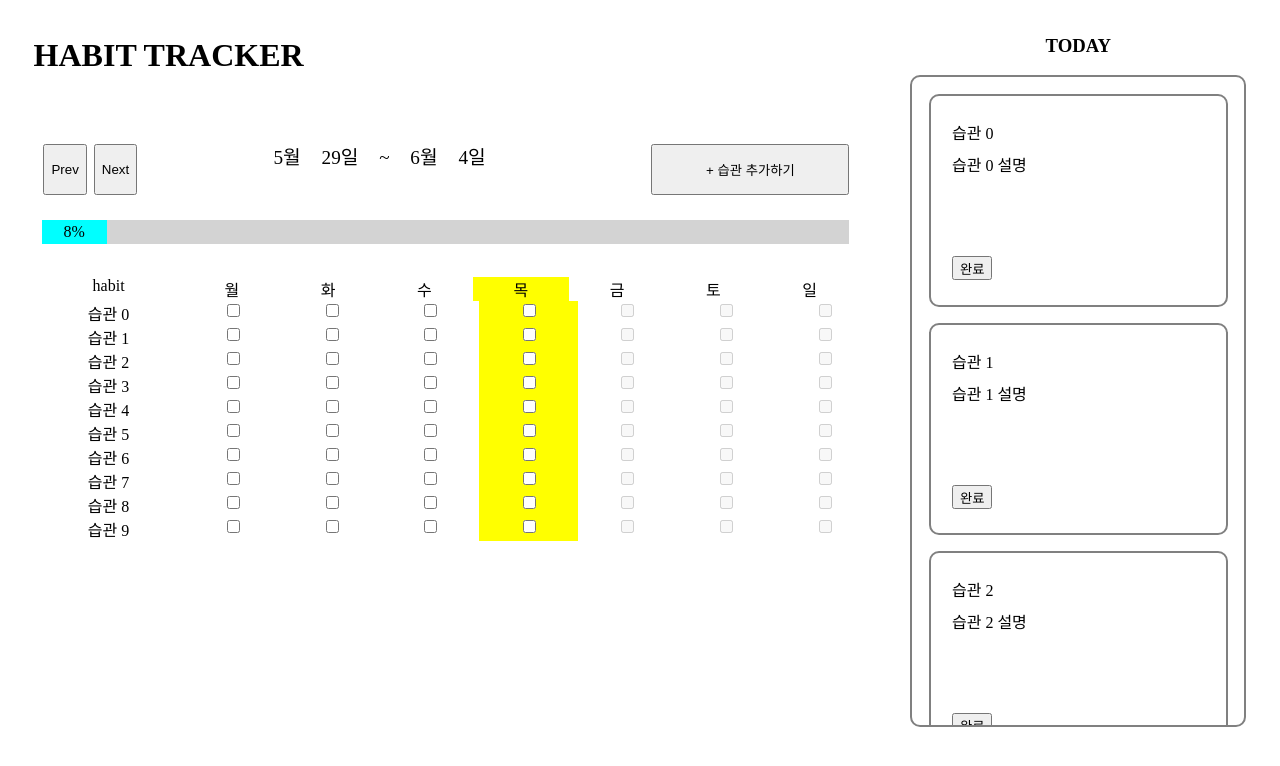
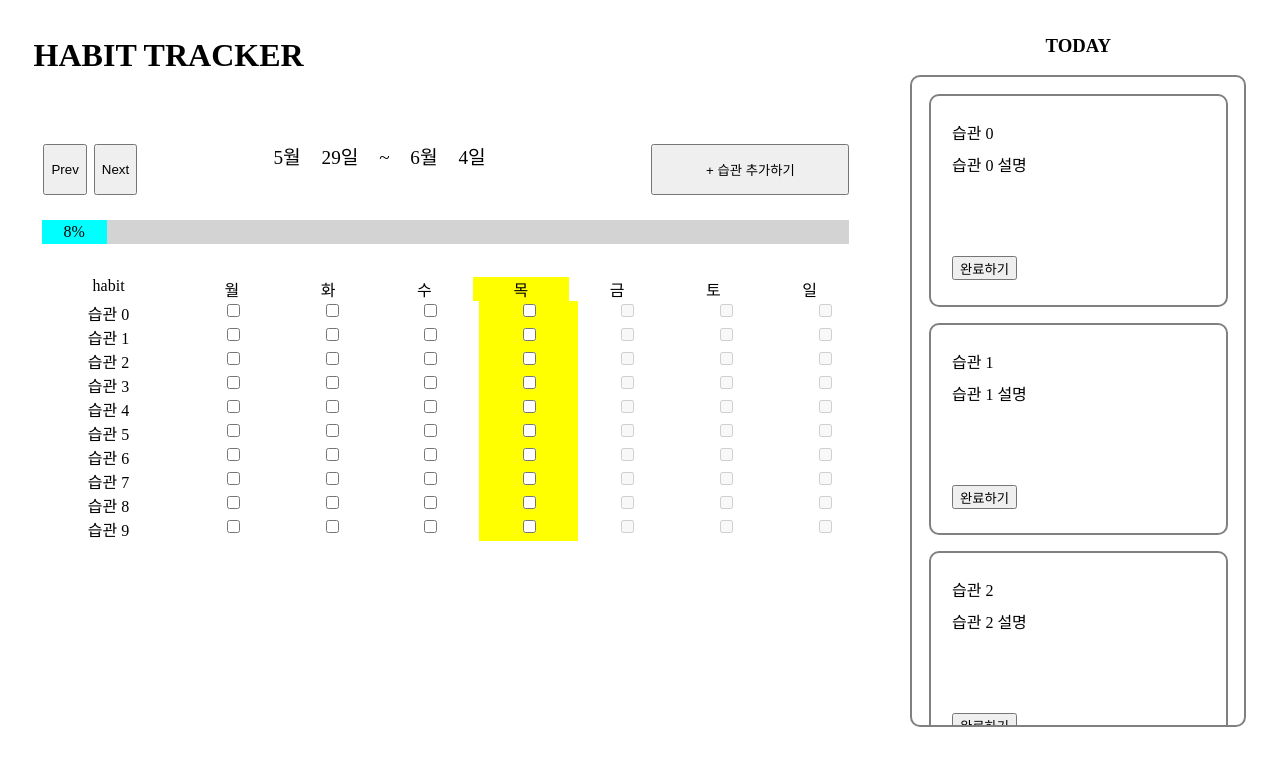
Before and after one commit to wanted-pre-onboarding-side-project/habit-tracker, a React (Create React App) app: page / in a window 1280 px wide. Shown: the top 766 px of the page. Built offline with nearby package versions, Linux system fonts and the light colour scheme.

Commit message:
refactor: 대시보드 오늘 할일 완료시 record 변경

```diff
--- a/src/components/dashBoard/Dashboard.module.css
+++ b/src/components/dashBoard/Dashboard.module.css
@@ -41,3 +41,7 @@
   text-overflow: ellipsis;
   overflow: hidden;
 }
+
+.marked {
+  background-color: rgba(0, 0, 0, 0.1);
+}
--- a/src/components/dashBoard/parts/HabitCard.tsx
+++ b/src/components/dashBoard/parts/HabitCard.tsx
@@ -1,10 +1,19 @@
 import { useRef, useEffect, useState } from 'react';
 import { TOGGLE_BY_HEIGHT } from 'constant';
+import { useRecords, useRecordsHandle } from 'contexts/RecordContext';
+import { getToday } from 'lib/utils/dateUtils';
 import styles from '../Dashboard.module.css';
 import type { Habit } from 'interface/main';
 
 const HabitCard = ({ habit }: { habit: Habit }) => {
   const cardRef = useRef<HTMLDivElement>(null);
+  const records = useRecords();
+  const thisHabitRecord =
+    records.find(({ habitId }) => habitId === habit.id)?.records || [];
+  const today = getToday();
+  const isMarked = thisHabitRecord.includes(today.yyyymmdd);
+  const handleChangeRecord = useRecordsHandle();
+
   const [isLongToFold, setIsLongToFold] = useState<boolean>(false);
 
   useEffect(() => {
@@ -20,10 +29,23 @@ const HabitCard = ({ habit }: { habit: Habit }) => {
   }, [isFold]);
 
   return (
-    <div ref={cardRef} className={styles.HabitCard}>
+    <div
+      ref={cardRef}
+      className={`${styles.HabitCard} ${isMarked ? styles.marked : ''}`}
+    >
       <div>{habit.name}</div>
       <div className={descStyle}>{habit.description}</div>
-      <button onClick={() => alert('yet no record context')}>완료</button>
+      <button
+        onClick={() => {
+          handleChangeRecord({
+            id: habit.id,
+            date: today.yyyymmdd,
+            type: isMarked ? 'unmark' : 'mark',
+          });
+        }}
+      >
+        {isMarked ? '되돌리기' : '완료하기'}
+      </button>
       {isLongToFold && (
         <button onClick={() => setIsFold((prev) => !prev)}>
           toggle: desc Open or Close
@@ -34,8 +56,3 @@ const HabitCard = ({ habit }: { habit: Habit }) => {
 };
 
 export default HabitCard;
-
-//  TODO
-//
-//  habit.id랑 오늘 날짜 값으로 record도 가져와야겠네.
-//  habit.id로 dispatch done or undone
```
